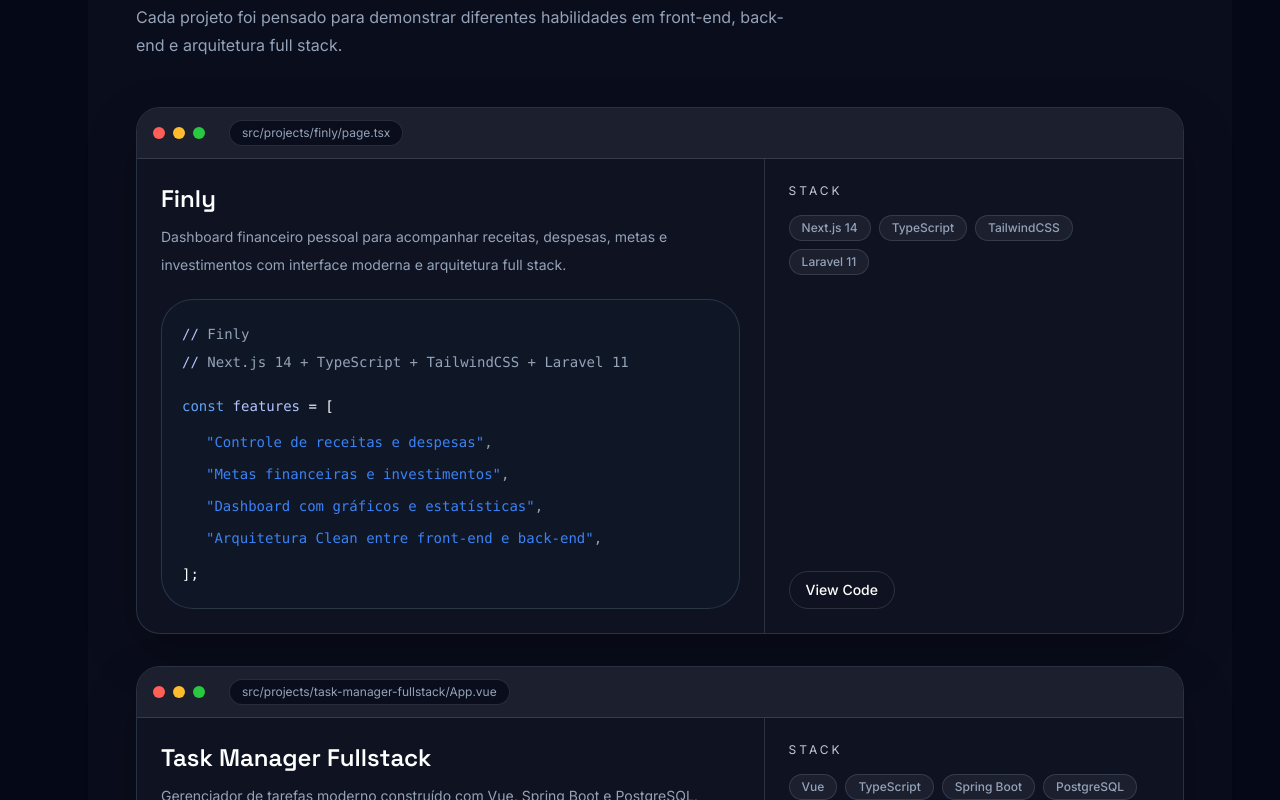
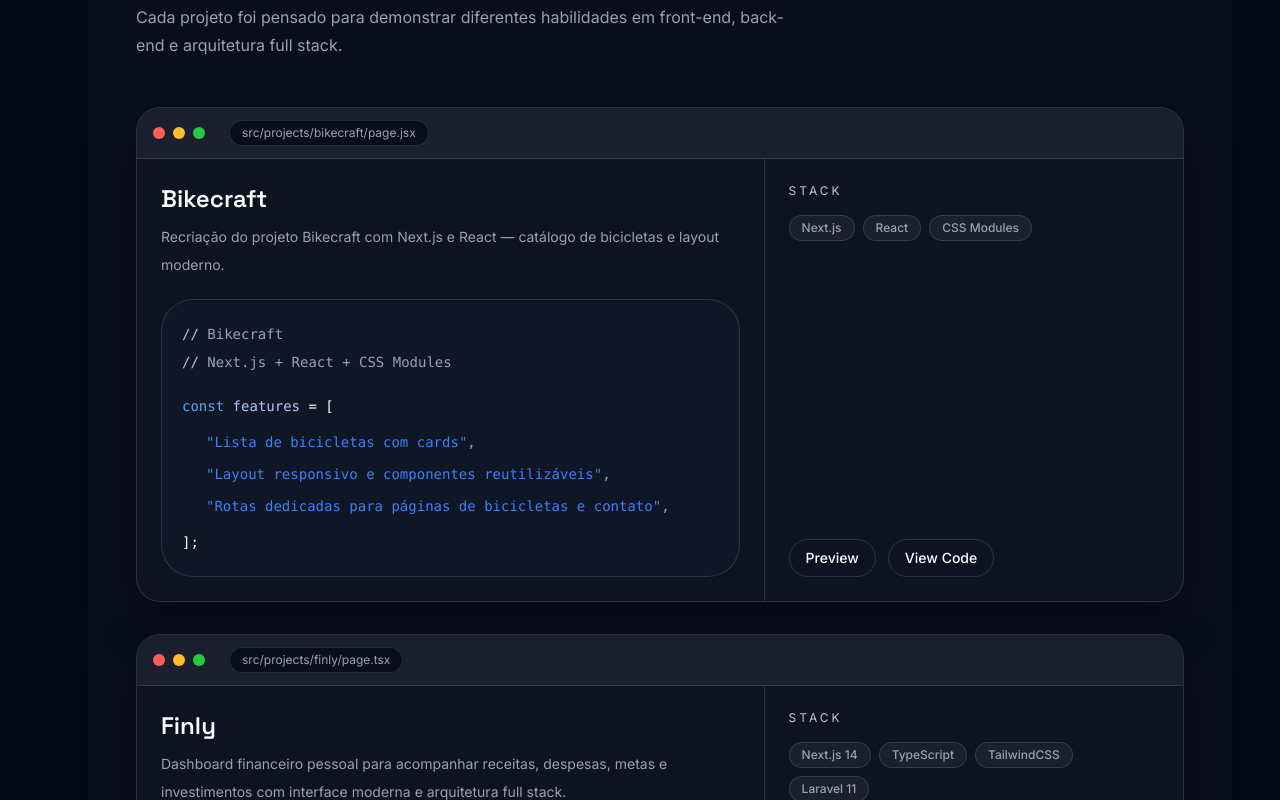
Before and after one commit to rhuanlucasdev/portfolio-dev, a Next.js app: page / in a window 1280 px wide. Shown: the part 2380-3180 px from the top of the page. Built offline with nearby package versions, Linux system fonts and the light colour scheme.

Commit message:
chore(release): preparar deploy — adicionar Bikecraft e botão Preview
Adiciona entrada do projeto Bikecraft e botão 'Preview' condicional na seção de projetos. Pronto para deploy.

```diff
--- a/src/components/sections/projects.tsx
+++ b/src/components/sections/projects.tsx
@@ -1,5 +1,20 @@
 export default function Projects() {
   const projects = [
+    {
+      id: "bikecraft",
+      file: "bikecraft/page.jsx",
+      title: "Bikecraft",
+      description:
+        "Recriação do projeto Bikecraft com Next.js e React — catálogo de bicicletas e layout moderno.",
+      stack: ["Next.js", "React", "CSS Modules"],
+      features: [
+        "Lista de bicicletas com cards",
+        "Layout responsivo e componentes reutilizáveis",
+        "Rotas dedicadas para páginas de bicicletas e contato",
+      ],
+      github: "https://github.com/rhuanlucasdev/bikecraft-react",
+      demo: "https://bikecraft-react-three.vercel.app/",
+    },
     {
       id: "finly",
       file: "finly/page.tsx",
@@ -121,8 +136,7 @@ export default function Projects() {
 
                   <div className="rounded-2xl border border-outline bg-[#0f1726] p-5 font-mono text-sm leading-7 text-foreground-subtle">
                     <div>
-                      <span className="text-primary">//</span>{" "}
-                      {project.title}
+                      <span className="text-primary">//</span> {project.title}
                     </div>
                     <div>
                       <span className="text-primary">//</span>{" "}
@@ -130,26 +144,18 @@ export default function Projects() {
                     </div>
                     <div className="mt-4 text-foreground">
                       <span className="text-accent">const</span>{" "}
-                      <span className="text-primary">
-                        features
-                      </span>{" "}
-                      = [
+                      <span className="text-primary">features</span> = [
                     </div>
 
                     <div className="mt-2 space-y-1 pl-6">
                       {project.features.map((feature) => (
                         <div key={feature}>
-                          <span className="text-accent-2">
-                            "{feature}"
-                          </span>
-                          ,
+                          <span className="text-accent-2">"{feature}"</span>,
                         </div>
                       ))}
                     </div>
 
-                    <div className="mt-2 text-foreground">
-                      ];
-                    </div>
+                    <div className="mt-2 text-foreground">];</div>
                   </div>
                 </div>
 
@@ -172,9 +178,21 @@ export default function Projects() {
                   </div>
 
                   <div className="flex flex-wrap gap-3">
+                    {project.demo && project.demo !== "#" && (
+                      <a
+                        href={project.demo}
+                        target="_blank"
+                        rel="noreferrer"
+                        className="inline-flex items-center justify-center rounded-xl border border-outline px-4 py-2 text-sm font-medium text-foreground transition-all duration-200 hover:border-primary hover:bg-surface-container"
+                      >
+                        Preview
+                      </a>
+                    )}
+
                     <a
                       href={project.github}
                       target="_blank"
+                      rel="noreferrer"
                       className="inline-flex items-center justify-center rounded-xl border border-outline px-4 py-2 text-sm font-medium text-foreground transition-all duration-200 hover:border-primary hover:bg-surface-container"
                     >
                       View Code
```
